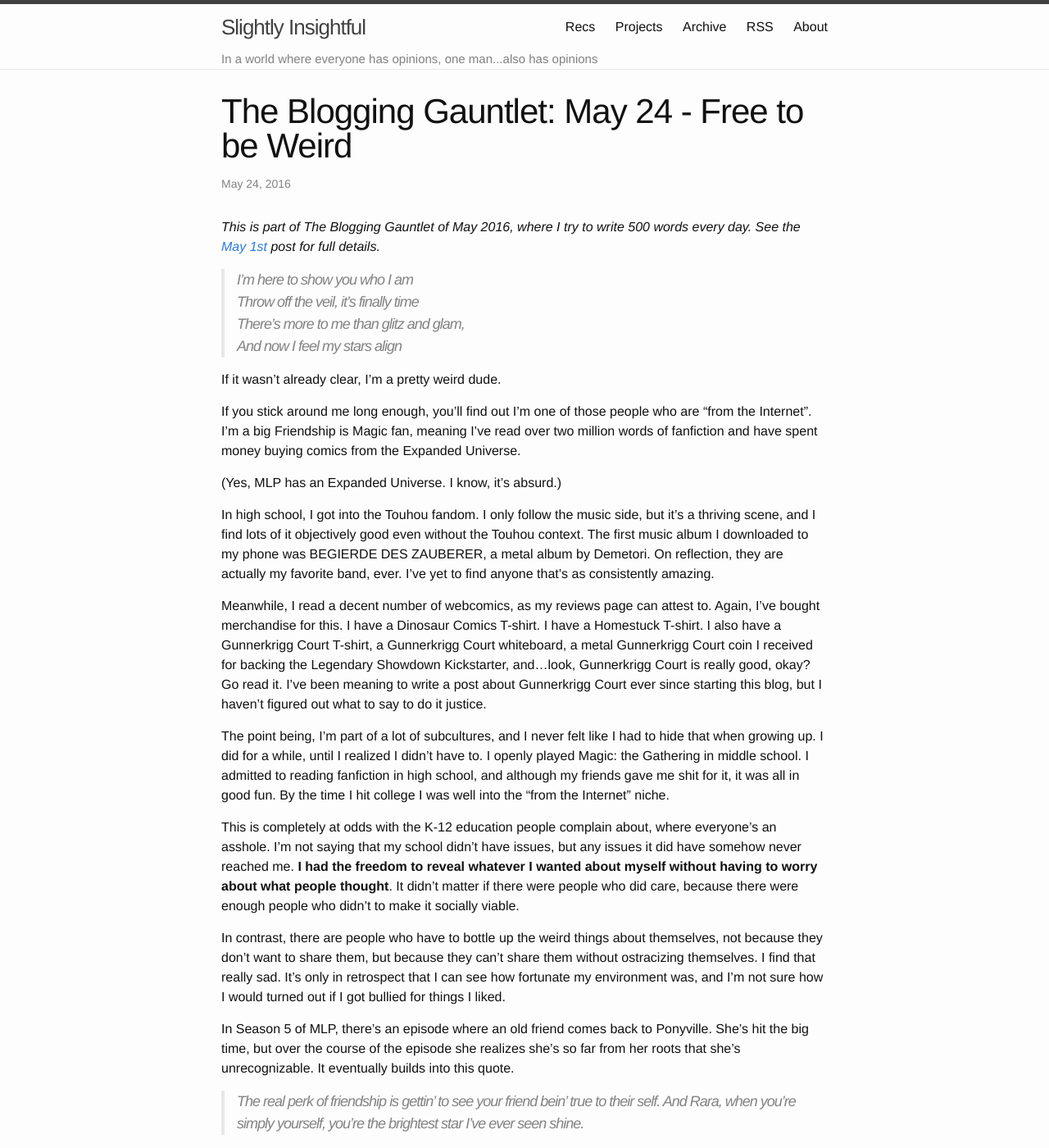
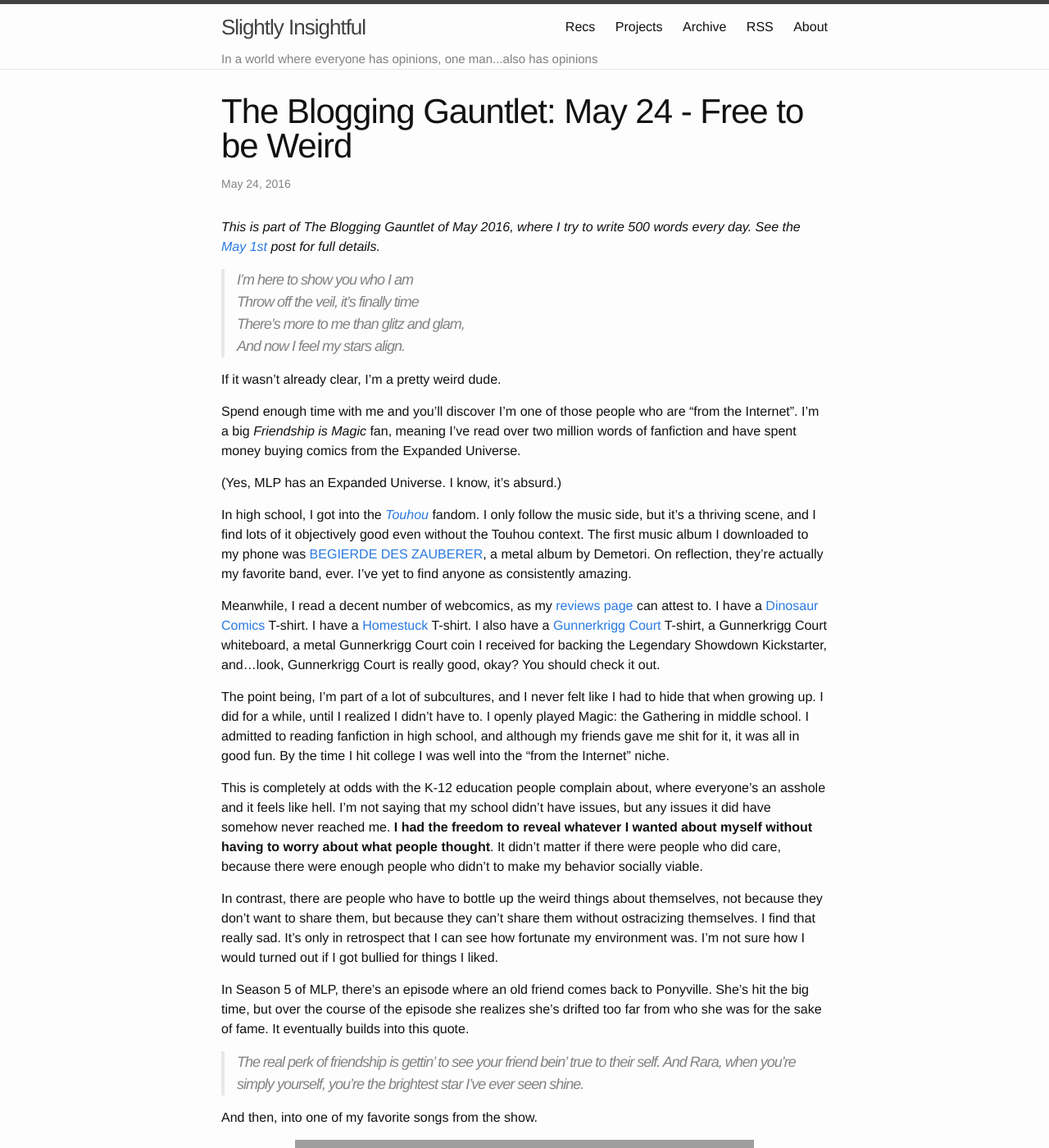
Before and after one commit to alexirpan/alexirpan.github.io, a Jekyll site: the page built from _posts/may2016/2016-05-24-may-24.markdown, in a window 1280 px wide and 1400 px high. Shown: the whole window at 82% size. Built offline with Jekyll 4.4.1, drawn with Linux system fonts in a browser that asks for light colours; some of the changed text lies outside the part shown; grey boxes are pictures that could not be loaded.

Commit message:
Final draft

```diff
--- a/_posts/may2016/2016-05-24-may-24.markdown
+++ b/_posts/may2016/2016-05-24-may-24.markdown
@@ -9,32 +9,32 @@ date:   2016-05-24 10:13:00 -0700
 > I'm here to show you who I am
 > Throw off the veil, it's finally time
 > There's more to me than glitz and glam,
-> And now I feel my stars align
+> And now I feel my stars align.
 
 If it wasn't already clear, I'm a pretty weird dude.
 
-If you stick around me long enough, you'll find out I'm one of those people
-who are "from the Internet". I'm a big Friendship is Magic fan, meaning
+Spend enough time with me and you'll discover I'm one of those people
+who are "from the Internet". I'm a big *Friendship is Magic* fan, meaning
 I've read over two million words of fanfiction and have spent money
 buying comics from the Expanded Universe.
 
 (Yes, MLP has an Expanded Universe. I know, it's absurd.)
 
-In high school, I got into the Touhou fandom.
+In high school, I got into the [*Touhou*](https://en.wikipedia.org/wiki/Touhou_Project) fandom.
 I only follow the music side, but it's a thriving scene, and I find lots
 of it objectively good even without the Touhou context.
-The first music album I downloaded to my phone was BEGIERDE DES ZAUBERER,
-a metal album by Demetori. On reflection, they are actually my favorite
-band, ever. I've yet to find anyone that's as consistently amazing.
+The first music album I downloaded to my phone was [BEGIERDE DES ZAUBERER](https://www.youtube.com/watch?v=pqUuvRkFfLI),
+a metal album by Demetori. On reflection, they're actually my favorite
+band, ever. I've yet to find anyone as consistently amazing.
 
-Meanwhile, I read a decent number of webcomics, as my reviews page can attest
-to. Again, I've bought merchandise for this.
-I have a Dinosaur Comics T-shirt. I have a Homestuck T-shirt.
-I also have a Gunnerkrigg Court T-shirt, a Gunnerkrigg Court whiteboard, a metal
+Meanwhile, I read a decent number of webcomics, as my [reviews page](/webcomicrecs/)
+can attest to.
+I have a [Dinosaur Comics](http://qwantz.com/index.php) T-shirt.
+I have a [Homestuck](http://www.mspaintadventures.com/?s=6) T-shirt.
+I also have a [Gunnerkrigg Court](http://gunnerkrigg.com/?p=1) T-shirt,
+a Gunnerkrigg Court whiteboard, a metal
 Gunnerkrigg Court coin I received for backing the Legendary Showdown Kickstarter,
-and...look, Gunnerkrigg Court is really good, okay? Go read it. I've been
-meaning to write a post about Gunnerkrigg Court ever since starting this blog,
-but I haven't figured out what to say to do it justice.
+and...look, Gunnerkrigg Court is really good, okay? You should check it out.
 
 The point being, I'm part of a lot of subcultures, and
 I never felt like I had to hide that when growing up. I did for a while, until
@@ -45,33 +45,35 @@ all in good fun. By the time I hit college I was well into the
 "from the Internet" niche.
 
 This is completely at odds with the K-12 education people complain about,
-where everyone's an asshole.
+where everyone's an asshole and it feels like hell.
 I'm not saying that my school didn't have issues, but any issues it did have
 somehow never reached me. **I had the freedom to reveal whatever I wanted
 about myself without having to worry about what people thought**.
 It didn't matter if there were people who did care, because there were enough people
-who didn't to make it socially viable.
+who didn't to make my behavior socially viable.
 
 In contrast, there are people who have to bottle up the weird things about
 themselves, not because they don't want to share them, but because they
 can't share them without ostracizing themselves. I find that really sad. It's
-only in retrospect that I can see how fortunate my environment was, and I'm
+only in retrospect that I can see how fortunate my environment was. I'm
 not sure how I would turned out if I got bullied for things I liked.
 
 In Season 5 of MLP, there's an episode where an old friend comes back to
 Ponyville. She's hit the big time, but over the course of the episode she
-realizes she's so far from her roots that she's unrecognizable.
+realizes she's drifted too far from who she was for the sake of fame.
 It eventually builds into this quote.
 
 > The *real* perk of friendship is gettin' to see your friend
 > bein' true to their self. And Rara, when you're simply yourself,
 > you're the brightest star I've ever seen shine.
 
-And then, into this song.
+And then, into one of my favorite songs from the show.
 
-VIDEO
+<div class="centered">
+<iframe width="560" height="315" src="https://www.youtube.com/embed/buuYIBejsuM" frameborder="0" allowfullscreen></iframe>
+</div>
 
-It's one of my favorite songs from the show. So, I'll close with it.
+I don't any reason to stop being weird, so I'm sticking to it. Until next time.
 
 > And now I see those colors
 > Right before my eyes
@@ -94,4 +96,4 @@ It's one of my favorite songs from the show. So, I'll close with it.
 > Whoa-whoa-whoa-whoa
 > Just like the magic inside of you
 >
-> Just like the magic inside of you.
+> Just like the magic inside of you...
```
Also changed, not shown: other parts of _posts/may2016/2016-05-24-may-24.markdown (+1 -1 lines).
